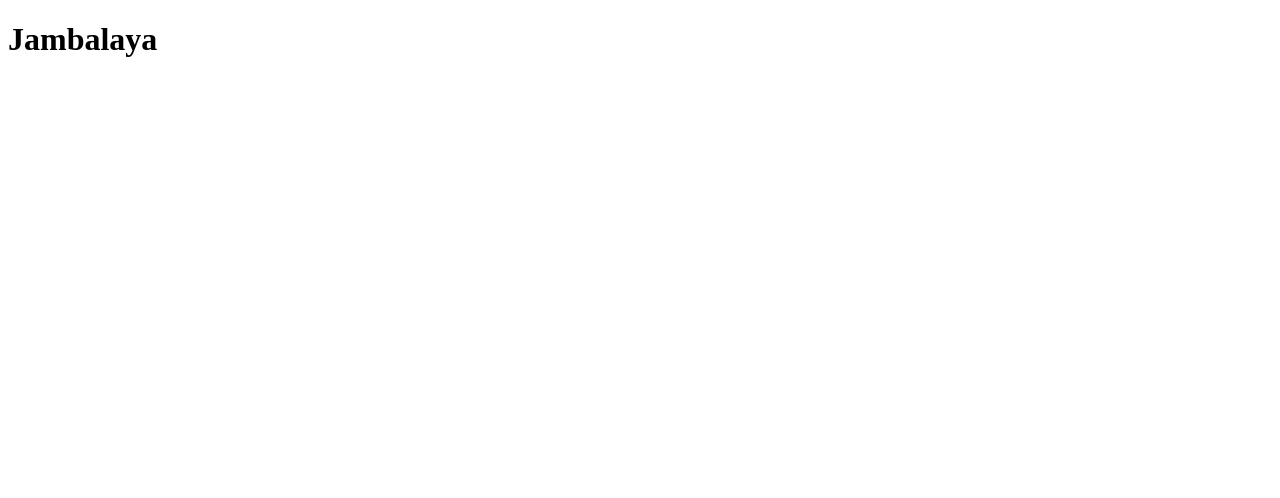
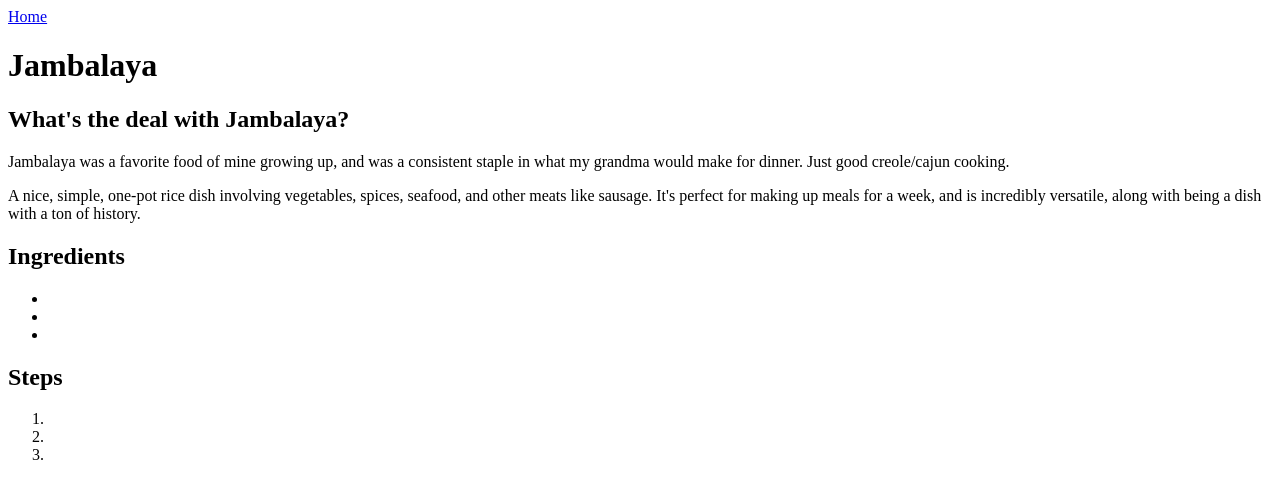
Before and after one commit to Asralide/odin-recipes, a plain HTML site: page recipes/jambalaya.html in a window 1280 px wide. Drawn offline with Linux system fonts and the light colour scheme.

Commit message:
Added more structure to the recipe html files

```diff
--- a/recipes/jambalaya.html
+++ b/recipes/jambalaya.html
@@ -3,9 +3,34 @@
 <head>
     <meta charset="UTF-8">
     <meta name="viewport" content="width=device-width, initial-scale=1.0">
-    <title>Document</title>
+    <title>Jambalaya: A Classic Cajun Rice Dish</title>
 </head>
 <body>
+    <a href="../index.html">Home</a>
     <h1>Jambalaya</h1>
+
+    <a href="" alt=""></a>
+
+    <h2>What's the deal with Jambalaya?</h2>
+
+    <p>Jambalaya was a favorite food of mine growing up, and was a consistent staple in what my grandma would make for dinner. Just good creole/cajun cooking.</p>
+
+    <p>A nice, simple, one-pot rice dish involving vegetables, spices, seafood, and other meats like sausage. It's perfect for making up meals for a week, and is incredibly versatile, along with being a dish with a ton of history.</p>
+
+    <h2>Ingredients</h2>
+
+    <ul>
+        <li></li>
+        <li></li>
+        <li></li>
+    </ul>
+
+    <h2>Steps</h2>
+
+    <ol>
+        <li></li>
+        <li></li>
+        <li></li>
+    </ol>
 </body>
 </html>
```
Also changed, not shown: index.html (+9 -2 lines), recipes/sashimi.html (+24 -1 lines).
